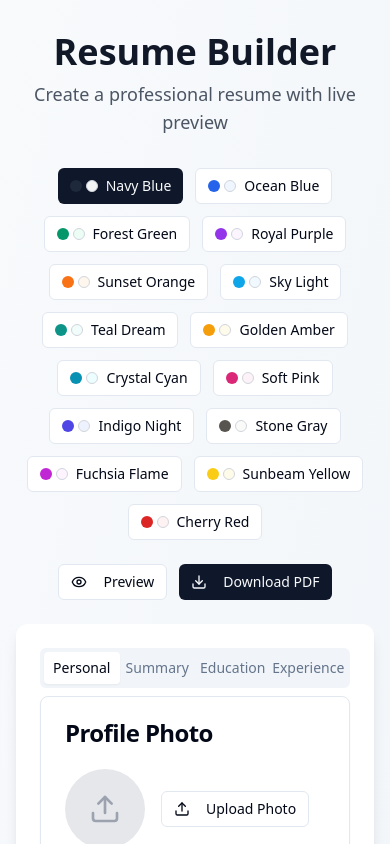
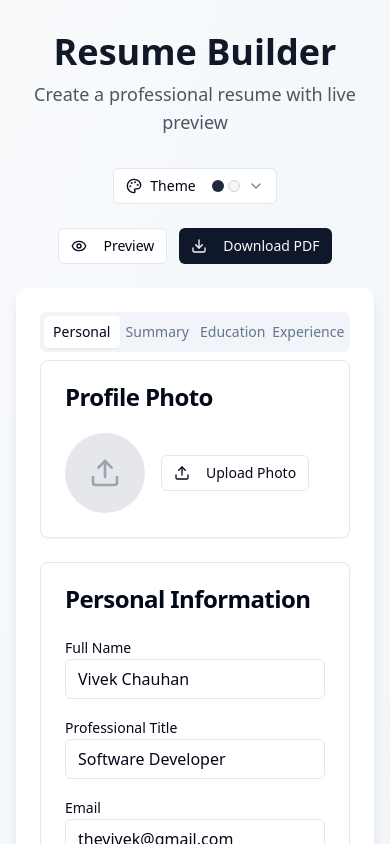
Before and after one commit to thevivekchauhan/vivekcvbuilder, a React (Vite) app: page / in a window 390 px wide. Shown: the top 844 px of the page. Built offline with nearby package versions, Linux system fonts and the light colour scheme.

Commit message:
add responsive theme selector

```diff
--- a/src/components/ThemeSelector.tsx
+++ b/src/components/ThemeSelector.tsx
@@ -1,9 +1,62 @@
+// import { ColorTheme } from "./ResumeBuilder";
+// import { Button } from "@/components/ui/button";
+
+// interface ThemeSelectorProps {
+//   currentTheme: ColorTheme;
+//   onThemeChange: (theme: ColorTheme) => void;
+// }
+
+// const themes = [
+//   { id: "navy", name: "Navy Blue", colors: ["bg-slate-800", "bg-gray-100"] },
+//   { id: "blue", name: "Ocean Blue", colors: ["bg-blue-600", "bg-blue-50"] },
+//   { id: "green", name: "Forest Green", colors: ["bg-emerald-600", "bg-emerald-50"] },
+//   { id: "purple", name: "Royal Purple", colors: ["bg-purple-600", "bg-purple-50"] },
+//   { id: "sunset", name: "Sunset Orange", colors: ["bg-orange-500", "bg-orange-50"] },
+//   { id: "sky", name: "Sky Light", colors: ["bg-sky-500", "bg-sky-50"] },
+//   { id: "teal", name: "Teal Dream", colors: ["bg-teal-600", "bg-teal-50"] },
+//   { id: "amber", name: "Golden Amber", colors: ["bg-amber-500", "bg-amber-50"] },
+//   { id: "cyan", name: "Crystal Cyan", colors: ["bg-cyan-600", "bg-cyan-50"] },
+//   { id: "pink", name: "Soft Pink", colors: ["bg-pink-600", "bg-pink-50"] },
+//   { id: "indigo", name: "Indigo Night", colors: ["bg-indigo-600", "bg-indigo-50"] },
+//   { id: "stone", name: "Stone Gray", colors: ["bg-stone-600", "bg-stone-50"] },
+//   { id: "fuchsia", name: "Fuchsia Flame", colors: ["bg-fuchsia-600", "bg-fuchsia-50"] },
+//   { id: "yellow", name: "Sunbeam Yellow", colors: ["bg-yellow-400", "bg-yellow-50"] },
+//   { id: "red", name: "Cherry Red", colors: ["bg-red-600", "bg-red-50"] }
+// ];
+
+// export const ThemeSelector = ({ currentTheme, onThemeChange }: ThemeSelectorProps) => {
+//   return (
+//     <div className="flex flex-wrap gap-3 justify-center">
+//       {themes.map((theme) => (
+//         <Button
+//           key={theme.id}
+//           variant={currentTheme === theme.id ? "default" : "outline"}
+//           size="sm"
+//           onClick={() => onThemeChange(theme.id as ColorTheme)}
+//           className="flex items-center gap-2"
+//         >
+//           <div className="flex gap-1">
+//             <div className={`w-3 h-3 rounded-full ${theme.colors[0]}`} />
+//             <div className={`w-3 h-3 rounded-full ${theme.colors[1]} border border-gray-300`} />
+//           </div>
+//           {theme.name}
+//         </Button>
+//       ))}
+//     </div>
+//   );
+// };
+
+
+
 import { ColorTheme } from "./ResumeBuilder";
 import { Button } from "@/components/ui/button";
+import { Popover, PopoverContent, PopoverTrigger } from "@/components/ui/popover";
+import { ChevronDown, Palette } from "lucide-react";
 
 interface ThemeSelectorProps {
   currentTheme: ColorTheme;
   onThemeChange: (theme: ColorTheme) => void;
+  className?: string;
 }
 
 const themes = [
@@ -24,24 +77,75 @@ const themes = [
   { id: "red", name: "Cherry Red", colors: ["bg-red-600", "bg-red-50"] }
 ];
 
-export const ThemeSelector = ({ currentTheme, onThemeChange }: ThemeSelectorProps) => {
+export const ThemeSelector = ({ currentTheme, onThemeChange, className }: ThemeSelectorProps) => {
+  const currentThemeData = themes.find(theme => theme.id === currentTheme) || themes[0];
+
   return (
-    <div className="flex flex-wrap gap-3 justify-center">
+    <div className={className}>
+      {/* Mobile/Compact View */}
+      <div className="lg:hidden">
+        <Popover>
+          <PopoverTrigger asChild>
+            <Button variant="outline" size="sm" className="w-full flex items-center justify-between gap-2">
+              <div className="flex items-center gap-2">
+                <Palette className="h-4 w-4" />
+                <span>Theme</span>
+                <div className="flex gap-1 ml-2">
+                  <div className={`w-3 h-3 rounded-full ${currentThemeData.colors[0]}`} />
+                  <div className={`w-3 h-3 rounded-full ${currentThemeData.colors[1]} border border-gray-300`} />
+                </div>
+              </div>
+              <ChevronDown className="h-4 w-4 opacity-50" />
+            </Button>
+          </PopoverTrigger>
+          <PopoverContent className="w-64 p-2 grid grid-cols-3 gap-2">
+            {themes.map((theme) => (
+              <button
+                key={theme.id}
+                onClick={() => onThemeChange(theme.id as ColorTheme)}
+                className={`flex flex-col items-center gap-1 p-2 rounded-md transition-all ${
+                  currentTheme === theme.id
+                    ? 'bg-accent border border-border'
+                    : 'hover:bg-muted'
+                }`}
+              >
+                <div className="flex gap-1">
+                  <div className={`w-4 h-4 rounded-full ${theme.colors[0]}`} />
+                  <div className={`w-4 h-4 rounded-full ${theme.colors[1]} border border-gray-300`} />
+                </div>
+                <span className="text-xs">{theme.name}</span>
+              </button>
+            ))}
+          </PopoverContent>
+        </Popover>
+      </div>
+
+      {/* Desktop/Expanded View */}
+      <div className="hidden lg:block">
+        <div className="flex flex-col gap-2">
+          <h3 className="text-sm font-medium text-muted-foreground flex items-center gap-2">
+            <Palette className="h-4 w-4" />
+            Color Theme
+          </h3>
+          <div className="flex flex-wrap gap-2">
             {themes.map((theme) => (
               <Button
                 key={theme.id}
                 variant={currentTheme === theme.id ? "default" : "outline"}
                 size="sm"
                 onClick={() => onThemeChange(theme.id as ColorTheme)}
-          className="flex items-center gap-2"
+                className="flex items-center gap-2 px-3 py-1 h-auto"
               >
                 <div className="flex gap-1">
                   <div className={`w-3 h-3 rounded-full ${theme.colors[0]}`} />
                   <div className={`w-3 h-3 rounded-full ${theme.colors[1]} border border-gray-300`} />
                 </div>
-          {theme.name}
+                <span>{theme.name}</span>
               </Button>
             ))}
           </div>
+        </div>
+      </div>
+    </div>
   );
 };
```
Lines whose indentation alone changed are shown as unchanged.
